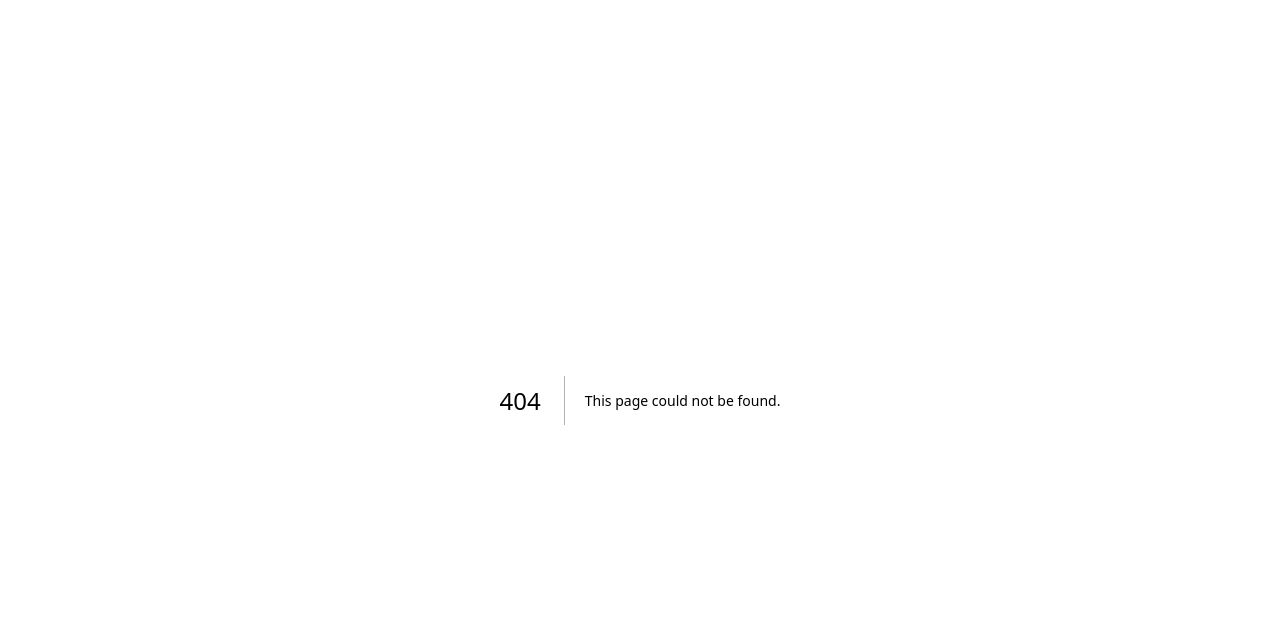
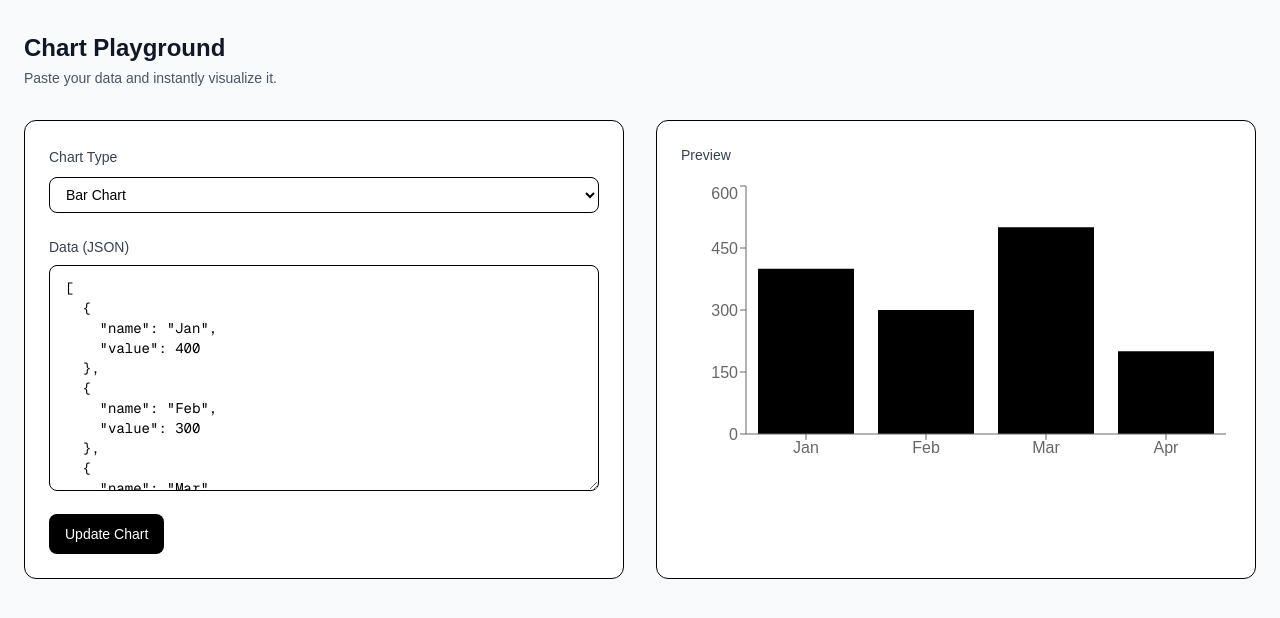
Before and after one commit to Flashl3opard/structify, a Next.js app: page /playground/Charts in a window 1280 px wide. Before the commit this address had no page. Shown: the top 618 px of the page. Built offline with nearby package versions, Linux system fonts and the light colour scheme.

Commit message:
Added playground feature

```diff
--- /dev/null
+++ b/app/playground/Charts/page.tsx
@@ -0,0 +1,103 @@
+"use client";
+
+import { useState } from "react";
+import {
+  BarChart,
+  Bar,
+  LineChart,
+  Line,
+  XAxis,
+  YAxis,
+  Tooltip,
+  ResponsiveContainer,
+} from "recharts";
+
+const sampleData = [
+  { name: "Jan", value: 400 },
+  { name: "Feb", value: 300 },
+  { name: "Mar", value: 500 },
+  { name: "Apr", value: 200 },
+];
+
+export default function ChartPlayground() {
+  const [chartType, setChartType] = useState<"bar" | "line">("bar");
+  const [data, setData] = useState(sampleData);
+  const [rawInput, setRawInput] = useState(JSON.stringify(sampleData, null, 2));
+
+  function applyData() {
+    try {
+      const parsed = JSON.parse(rawInput);
+      setData(parsed);
+    } catch {
+      alert("Invalid JSON data");
+    }
+  }
+
+  return (
+    <div className="min-h-screen bg-gray-50 px-6 py-8">
+      <h1 className="text-2xl font-bold text-gray-900">Chart Playground</h1>
+      <p className="mt-1 text-sm text-gray-600">
+        Paste your data and instantly visualize it.
+      </p>
+
+      <div className="mt-8 grid grid-cols-1 lg:grid-cols-2 gap-8">
+        {/* Left Panel */}
+        <div className="rounded-xl bg-white border p-6">
+          <label className="text-sm font-medium text-gray-700">
+            Chart Type
+          </label>
+          <select
+            value={chartType}
+            onChange={(e) => setChartType(e.target.value as "bar" | "line")}
+            className="mt-2 w-full rounded-lg border px-3 py-2 text-sm"
+          >
+            <option value="bar">Bar Chart</option>
+            <option value="line">Line Chart</option>
+          </select>
+
+          <label className="mt-6 block text-sm font-medium text-gray-700">
+            Data (JSON)
+          </label>
+          <textarea
+            value={rawInput}
+            onChange={(e) => setRawInput(e.target.value)}
+            rows={10}
+            className="mt-2 w-full rounded-lg border px-4 py-3 text-sm font-mono focus:outline-none focus:ring-2 focus:ring-indigo-500"
+          />
+
+          <button
+            onClick={applyData}
+            className="mt-4 rounded-lg bg-black px-4 py-2.5 text-sm text-white hover:bg-gray-900"
+          >
+            Update Chart
+          </button>
+        </div>
+
+        {/* Right Panel */}
+        <div className="rounded-xl bg-white border p-6">
+          <h2 className="text-sm font-medium text-gray-700 mb-4">Preview</h2>
+
+          <div className="h-72">
+            <ResponsiveContainer width="100%" height="100%">
+              {chartType === "bar" ? (
+                <BarChart data={data}>
+                  <XAxis dataKey="name" />
+                  <YAxis />
+                  <Tooltip />
+                  <Bar dataKey="value" />
+                </BarChart>
+              ) : (
+                <LineChart data={data}>
+                  <XAxis dataKey="name" />
+                  <YAxis />
+                  <Tooltip />
+                  <Line dataKey="value" strokeWidth={2} />
+                </LineChart>
+              )}
+            </ResponsiveContainer>
+          </div>
+        </div>
+      </div>
+    </div>
+  );
+}
--- a/package.json
+++ b/package.json
@@ -12,7 +12,8 @@
     "lucide-react": "^0.562.0",
     "next": "16.0.10",
     "react": "19.2.1",
-    "react-dom": "19.2.1"
+    "react-dom": "19.2.1",
+    "recharts": "^3.6.0"
   },
   "devDependencies": {
     "@tailwindcss/postcss": "^4",
```
Also changed, not shown: 1 other file (tests, documents, lock files or other folders).
